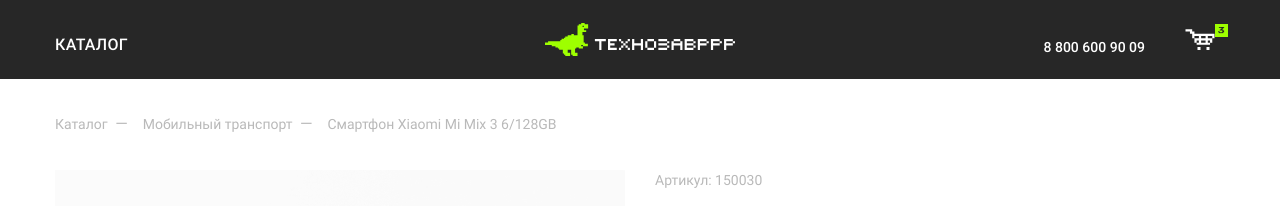
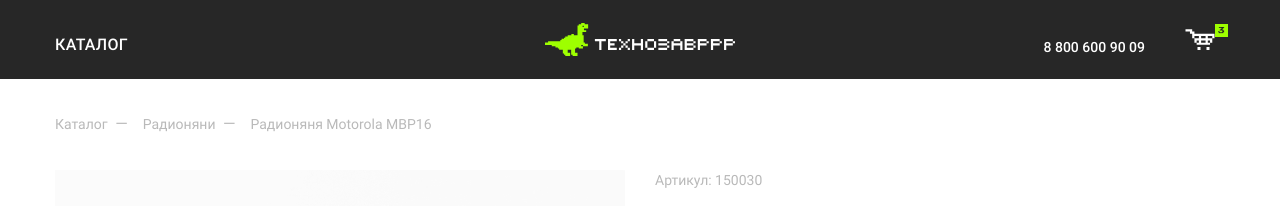
Before and after one commit to GviDoN94/technozavr, a Vue app: page / in a window 1280 px wide. Both pictures are taken after a click on the link 500 px from the left and 399 px from the top of the page. Shown: the top 206 px of the page. Built offline with nearby package versions, Linux system fonts and the light colour scheme.

Commit message:
Implemented breadcrumbs

```diff
--- a/src/components/ProductItem.vue
+++ b/src/components/ProductItem.vue
@@ -53,7 +53,7 @@
 </template>
 
 <script>
-import eventBus from "@/eventBus";
+import goToPage from "@/helpers/goToPage";
 
 export default {
   props: ["product"],
@@ -63,9 +63,7 @@ export default {
     };
   },
   methods: {
-    goToPage(pageName, pageParams) {
-      eventBus.$emit("goToPage", pageName, pageParams);
-    },
+    goToPage,
   },
 };
 </script>
--- /dev/null
+++ b/src/helpers/goToPage.js
@@ -0,0 +1,5 @@
+import eventBus from "@/eventBus";
+
+export default function goToPage(pageName, pageParams) {
+  eventBus.$emit("goToPage", pageName, pageParams);
+}
--- a/src/pages/ProductPage.vue
+++ b/src/pages/ProductPage.vue
@@ -3,13 +3,23 @@
     <div class="content__top">
       <ul class="breadcrumbs">
         <li class="breadcrumbs__item">
-          <a class="breadcrumbs__link" href="index.html"> Каталог </a>
+          <a
+            class="breadcrumbs__link"
+            href="#"
+            @click.prevent="goToPage('main')"
+            >Каталог</a
+          >
         </li>
         <li class="breadcrumbs__item">
-          <a class="breadcrumbs__link" href="#"> Мобильный транспорт </a>
+          <a
+            class="breadcrumbs__link"
+            href="#"
+            @click.prevent="goToPage('main')"
+            >{{ category.title }}</a
+          >
         </li>
         <li class="breadcrumbs__item">
-          <a class="breadcrumbs__link"> Смартфон Xiaomi Mi Mix 3 6/128GB </a>
+          <a class="breadcrumbs__link">{{ product.title }}</a>
         </li>
       </ul>
     </div>
@@ -260,7 +270,24 @@
 </template>
 
 <script>
+import products from "@/data/products";
+import categories from "@/data/categories";
+import goToPage from "@/helpers/goToPage";
+
 export default {
   props: ["pageParams"],
+  computed: {
+    product() {
+      return products.find((product) => product.id === this.pageParams.id);
+    },
+    category() {
+      return categories.find(
+        (category) => category.id === this.product.categoryId
+      );
+    },
+  },
+  methods: {
+    goToPage,
+  },
 };
 </script>
```
